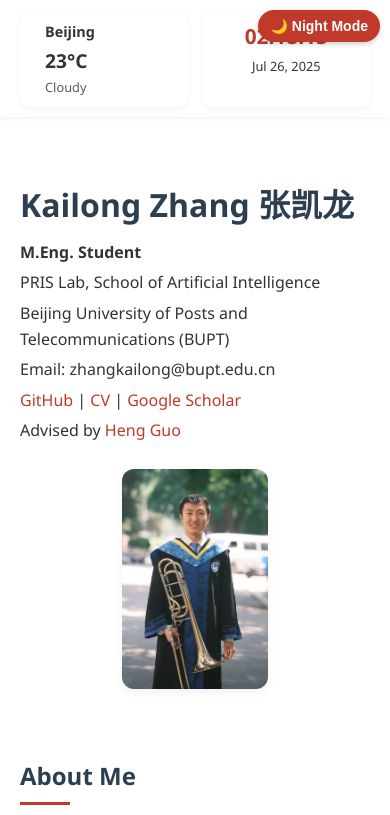
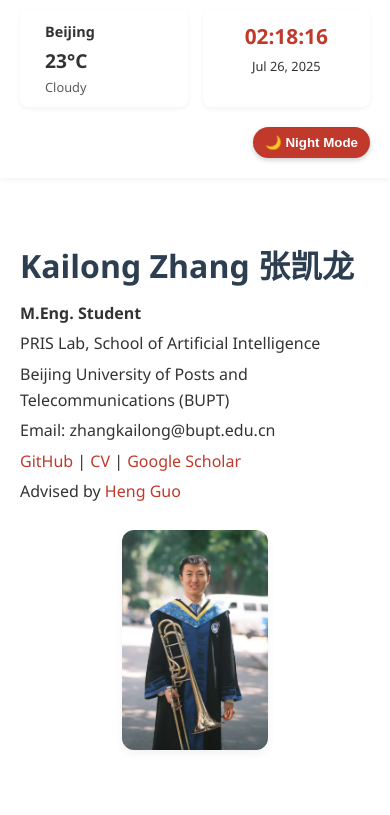
Before and after one commit to flzt11/flzt11.github.io, a plain HTML site: page index.html in a window 390 px wide. Shown: the top 815 px of the page. Drawn offline with Linux system fonts and the light colour scheme; some icons are missing.

Commit message:
Update index.html

```diff
--- a/index.html
+++ b/index.html
@@ -62,6 +62,7 @@
             justify-content: space-between;
             align-items: center;
             padding: 0 20px;
+            position: relative;
         }
 
         .container {
@@ -349,13 +350,13 @@
         }
 
         .theme-toggle {
-            position: fixed;
-            top: 20px;
-            right: 20px;
+            position: absolute;
+            top: 10px;
+            right: 10px;
             background: var(--accent-color);
             color: white;
             border: none;
-            padding: 10px 15px;
+            padding: 8px 12px;
             border-radius: 50px;
             cursor: pointer;
             font-weight: bold;
@@ -418,10 +419,11 @@
                 margin-bottom: 15px;
             }
             .theme-toggle {
-                top: 10px;
-                right: 10px;
-                padding: 8px 12px;
-                font-size: 14px;
+                position: relative;
+                top: auto;
+                right: auto;
+                margin: 10px 0;
+                align-self: flex-end;
             }
             .timeline::after {
                 left: 31px;
@@ -471,10 +473,10 @@
                 <div class="clock-date" id="clockDate">January 1, 2025</div>
             </div>
         </div>
+        <button class="theme-toggle" id="themeToggle">🌙 Night Mode</button>
     </div>
 </div>
 
-<button class="theme-toggle" id="themeToggle">🌙 Night Mode</button>
 <a href="#" class="back-to-top" id="backToTop">↑</a>
 
 <main class="container">
```
